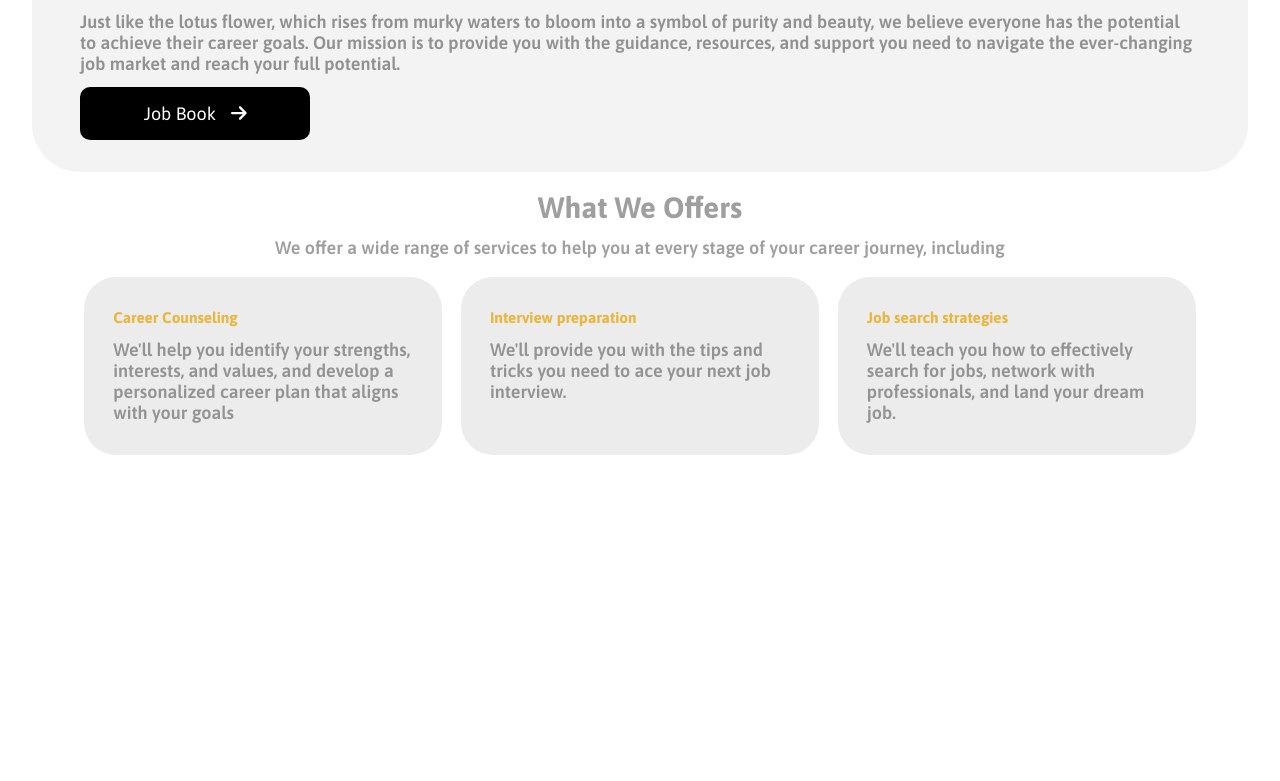
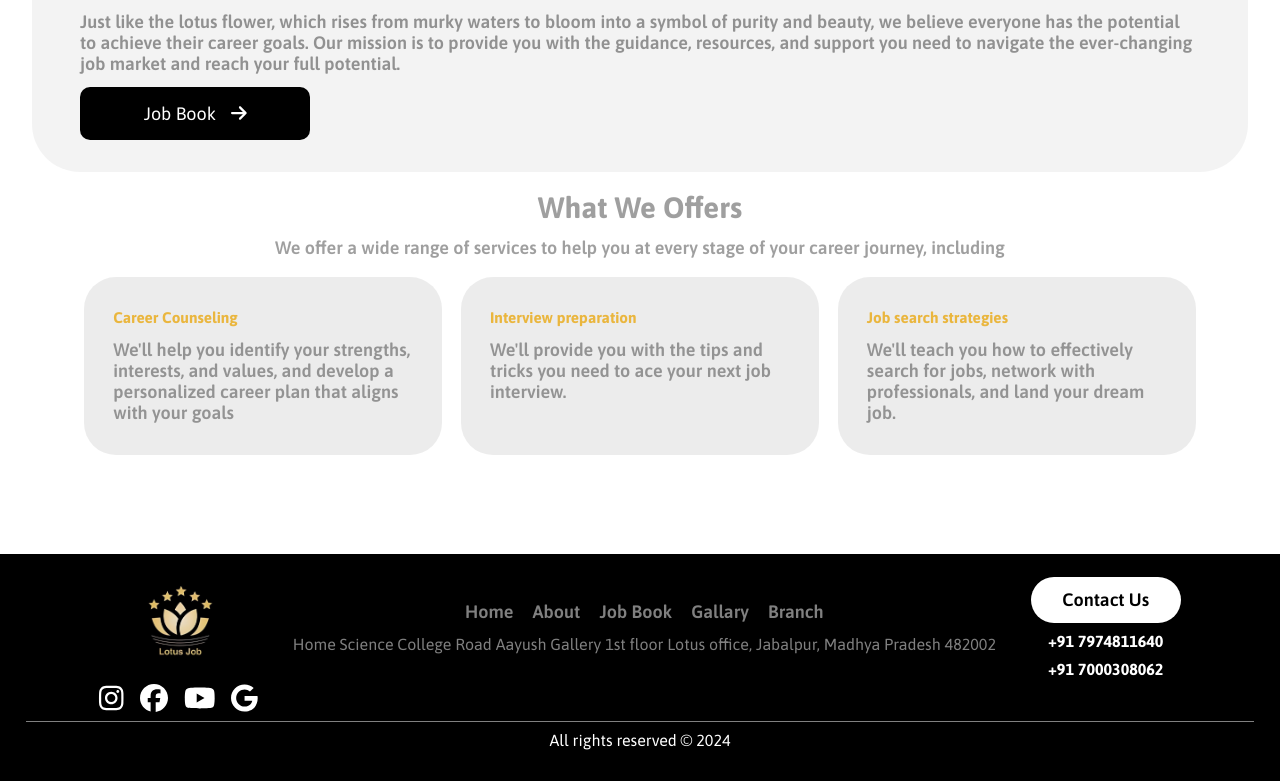
Before and after one commit to parmarraj999/lotus-job, a React (Create React App) app: page /about in a window 1280 px wide. Shown: the part 245-1026 px from the top of the page. Before the commit the page ends 800 px from the top, so only its background shows below. Built offline with nearby package versions, Linux system fonts and the light colour scheme; the HTML template or start-up script is replaced by a standard one.

Commit message:
uploading

```diff
--- a/src/App.css
+++ b/src/App.css
@@ -3,7 +3,7 @@
   width: 100%;
 }
 .button{
-  padding: 1rem 3rem;
+  padding: 1rem 2rem;
   background-color: black;
   color: white;
   font-size: 18px;
--- a/src/App.js
+++ b/src/App.js
@@ -21,7 +21,6 @@ function App() {
         <Route/>
         <Route exact path="/photo" element={<Photo/>}>
         </Route>
-        <Route path='/upload' element={<FileUpload/>}/>
       </Routes>
      </BrowserRouter>
     </div>
--- a/src/component/Apply.js
+++ b/src/component/Apply.js
@@ -59,7 +59,8 @@ function Apply({ applyTitle, applyField, setShowApply }) {
   return (
     <div className='form' >
       <div className='form-card' >
-        <div>
+        <div style={{display:"flex",alignItems:"center",justifyContent:"center",flexDirection:"column",gap:".5rem"}} >
+          <img src='../../../images/logo.jpg' style={{width:"80px",borderRadius:"15px"}} />
           <h2>Apply to Job</h2>
         </div>
         <div className='form-inputs' >
--- a/src/layout/about/About.js
+++ b/src/layout/about/About.js
@@ -3,10 +3,11 @@ import "./about.css"
 import { FontAwesomeIcon } from '@fortawesome/react-fontawesome'
 import { faArrowRight } from '@fortawesome/free-solid-svg-icons'
 import { Link } from 'react-router-dom'
-
+import Footer from '../footer/footer'
 
 function About() {
   return (
+    <>
       <div className='about_container' >
         <div className='box_one' >
           <h1>About <span>Lotus</span> Career Consulting</h1>
@@ -33,6 +34,8 @@ function About() {
           </div>
         </div>
       </div>
+      <Footer />
+    </>
   )
 }
 
--- a/src/layout/footer/footer.css
+++ b/src/layout/footer/footer.css
@@ -1,38 +1,104 @@
 .footer-container{
-    width: 90%;
+    width: 100%;
     margin:0 auto;
-    position: absolute;
-    bottom:0%;
-    left: 50%;
-    transform: translate(-50%,0%);
     background: black;
+    padding: 1.4rem 1.6rem;
+    color: white;
+    display: flex;
+    flex-direction: column;
+    gap:.4rem;
+}
+.footer-wrapper{
+    width: 88%;
+    margin: 0 auto;
+    display: flex;
+    justify-content: space-between;
+}
+.footer-logo{
+    display: flex;
+    flex-direction: column;
+    gap: 1rem;
+    align-items: center;
+}
+.footer-logo img{
+    width:90px;
+}
+.footer-wrapper ul{
     display: flex;
     align-items: center;
-    justify-content: space-between;
-    padding: 1.4rem 1.6rem;
-    color: white;
-    border-radius: 1.2rem 1.2rem 0 0;
+    gap: 1.2rem;
+    list-style: none;
+    color: grey;
 }
-.footer-container a{
-    font-size: 24px;
-    color: #dfbb67;
+.contact-btn{
+    width: 150px;
+    height: 46px;
+    font-size: 18px;
+    color: black;
+    font-weight: 600;
+    background: white;
+    border-radius: 2rem;
+    border: none;
+    display: flex;
+    align-items: center;
+    justify-content: center;
+    text-decoration: none;
 }
-.footer-container > div{
+.contacts{
     display: flex;
-    gap: 1.2rem;
+    flex-direction: column;
+    gap: .6rem;
     align-items: center;
 }
-
+.contacts h2{
+    font-size: 16px;
+}
+.contacts p{
+    width: 200px;
+}
+.social-links{
+    display: flex;
+    gap: 1rem;
+    font-size: 28px
+}
+.social-links a {
+    color: white;
+}
+.social-links a :hover{
+    color: #dfbb67  ;
+}
+.links-container{
+    width: 100%;
+    height: 100px;
+    display: flex;
+    flex-direction: column;
+    gap: .8rem;
+    align-items: center;
+    justify-content: center;
+}
+.copyright{
+    display: flex;
+    align-items: center;
+    justify-content: center;
+    padding:.6rem;
+    border-top: 1px solid grey;
+}
+.footer-link{
+    color: grey;
+    text-decoration: none;
+    font-size: 18px;
+    font-weight: 600;
+}
+.footer-link:hover{
+    color: white;
+}
 @media screen and (max-width:765px) {
-    .footer-container{
-        width: 100%;
-        border-radius: 15px;
-        border-radius: 0;
+    .footer-wrapper{
+        width: 99%;
+        flex-direction: column;
+        gap: 2rem;
     }
-    .footer-container h2{
-        font-size: 19px;
-    }
-    .footer-container h3{
-        font-size: 16px;
+    .copyright{
+        margin-top: 1rem;
     }
 }
--- a/src/layout/footer/footer.js
+++ b/src/layout/footer/footer.js
@@ -1,21 +1,39 @@
 import React from 'react'
 import "./footer.css"
 import { FontAwesomeIcon } from '@fortawesome/react-fontawesome'
-import { faFacebook, faInstagram } from '@fortawesome/free-brands-svg-icons'
+import { faFacebook, faGoogle, faInstagram, faYoutube } from '@fortawesome/free-brands-svg-icons'
+import { Link } from 'react-router-dom'
 function Footer() {
   return (
     <div className='footer-container' >
-      <div>
-        <a href='' >
-          <FontAwesomeIcon icon={faInstagram} />
-        </a>
-        <a href='' >
-          <FontAwesomeIcon icon={faFacebook} />
-        </a>
+      <div className='footer-wrapper'>
+        <div className='footer-logo' >
+          <img src="../../../images/logo.jpg" />
+          <div className='social-links' >
+            <a href='https://www.instagram.com/jabalpur_ki_job?utm_source=qr&igsh=MzNlNGNkZWQ4Mg%3D%3D' ><FontAwesomeIcon icon={faInstagram} /></a>
+            <a href='https://www.facebook.com/Lotusjobconsultancy?mibextid=ZbWKwL' ><FontAwesomeIcon icon={faFacebook} /></a>
+            <a href='https://youtube.com/@lotusjobconsultancy6424?si=oBezqHCxy5Qbt4pV' ><FontAwesomeIcon icon={faYoutube} /></a>
+            <a href='https://g.co/kgs/3UkztZ1' ><FontAwesomeIcon icon={faGoogle} /></a>
+          </div>
+        </div>
+        <div className='links-container' >
+          <ul>
+            <Link className='footer-link' to="/">Home</Link>
+            <Link className='footer-link' to="/about">About</Link>
+            <Link className='footer-link' to="/job">Job Book</Link>
+            <Link className='footer-link' to="/photo">Gallary</Link>
+            <Link className='footer-link' to="/">Branch</Link>
+          </ul>
+        <p style={{color:"grey"}} >Home Science College Road Aayush Gallery 1st floor Lotus office, Jabalpur, Madhya Pradesh 482002</p>
+        </div>
+        <div className='contacts'>
+          <Link to="/contact" className='contact-btn'>Contact Us</Link>
+          <h2>+91 7974811640</h2>
+          <h2>+91 7000308062</h2>
+        </div>
       </div>
-      <div>
-        <h3>7974477472</h3>
-        <h3>9407006613</h3>
+      <div className='copyright' >
+      All rights reserved © 2024
       </div>
     </div>
   )
--- a/src/layout/home/Home.js
+++ b/src/layout/home/Home.js
@@ -3,7 +3,6 @@ import "./home.css"
 import { FontAwesomeIcon } from '@fortawesome/react-fontawesome'
 import { faArrowRight, faArrowUp } from '@fortawesome/free-solid-svg-icons'
 import { Link } from 'react-router-dom'
-import Footer from '../footer/footer'
 
 function Home() {
 
@@ -16,7 +15,6 @@ function Home() {
         <a className='button' >Refference</a>
       </div>
       <button className='button' >Upload Your Job <FontAwesomeIcon icon={faArrowUp}/></button>
-      <Footer />
     </div>
   )
 }
--- a/src/layout/nav/nav.css
+++ b/src/layout/nav/nav.css
@@ -19,7 +19,6 @@
 }
 .nav_container ul {
   display: flex;
-  gap: 1rem;
   align-items: center;
 }
 .nav_container ul .nav_link {
--- a/src/layout/nav/nav.scss
+++ b/src/layout/nav/nav.scss
@@ -18,7 +18,6 @@
     }
     ul{
         display: flex;
-        gap: 1rem;
         align-items: center;
         .nav_link{
             color: #ffffff80;
```
Also changed, not shown: 1 other file (tests, documents, lock files or other folders). Lines whose indentation alone changed are shown as unchanged.
